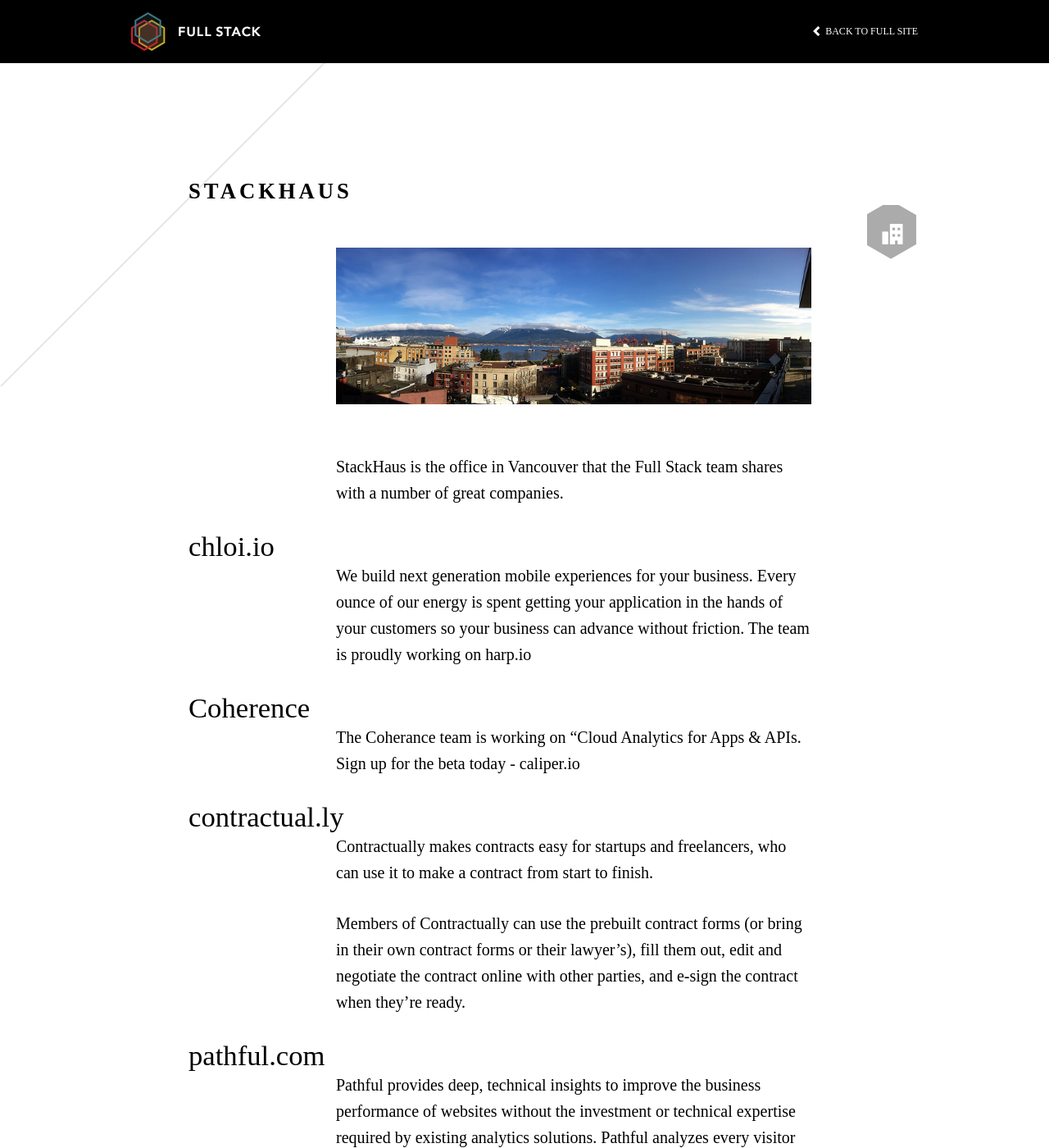
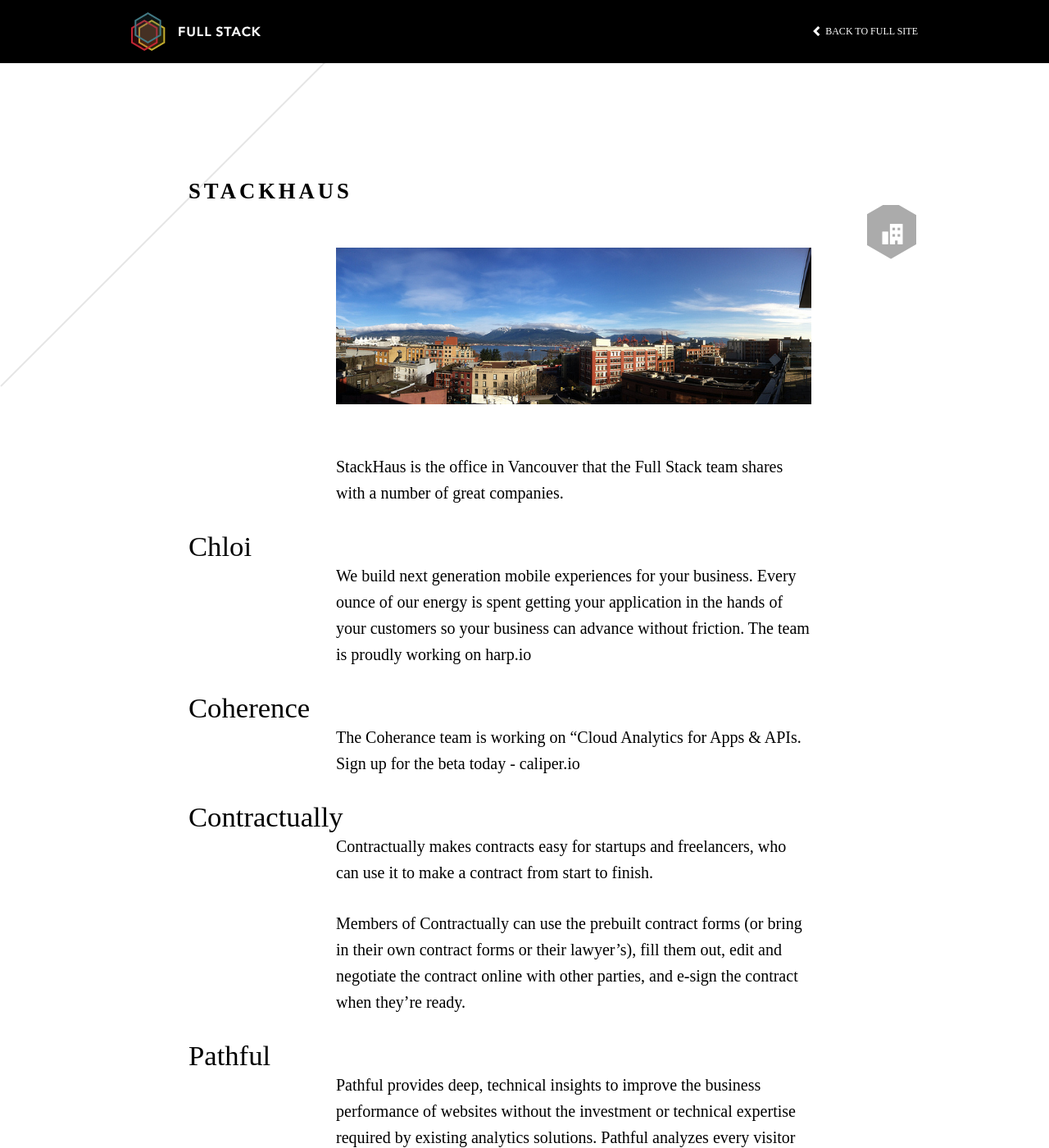
Before and after one commit to FullStackFoundry/fullstackfoundry.github.com, a Jekyll site: the page built from stackhaus/index.md, in a window 1280 px wide and 1400 px high. Shown: the whole window at 82% size. Built offline with Jekyll 4.4.1, drawn with Linux system fonts in a browser that asks for light colours; nearby versions of some CDN libraries; some web fonts are replaced.

Commit message:
Stackhaus page
Updated links, remove the .com from display

```diff
--- a/stackhaus/index.md
+++ b/stackhaus/index.md
@@ -8,7 +8,7 @@
 
 StackHaus is the office in Vancouver that the [Full Stack team](/team/) shares with a number of great companies.
 
-## [chloi.io](http://chloi.io)
+## [Chloi](http://chloi.io)
 
 We build next generation mobile experiences for your business. Every ounce of our energy is spent getting your application in the hands of your customers so your business can advance without friction. The team is proudly working on [harp.io](http://harp.io)
 
@@ -20,7 +20,7 @@
 
 
 
-## [contractual.ly](http://www.contractual.ly)
+## [Contractually](http://www.contractual.ly)
 
 Contractually makes contracts easy for startups and freelancers, who can use it to make a contract from start to finish.
 
@@ -28,7 +28,7 @@
 
 
 
-## [pathful.com](http://pathful.com)
+## [Pathful](http://pathful.com)
 
 Pathful provides deep, technical insights to improve the business performance of websites without the investment or technical expertise required by existing analytics solutions. Pathful analyzes every visitor interaction with all elements (images and text) generating 20 times the data of page based analytics.
 
```
